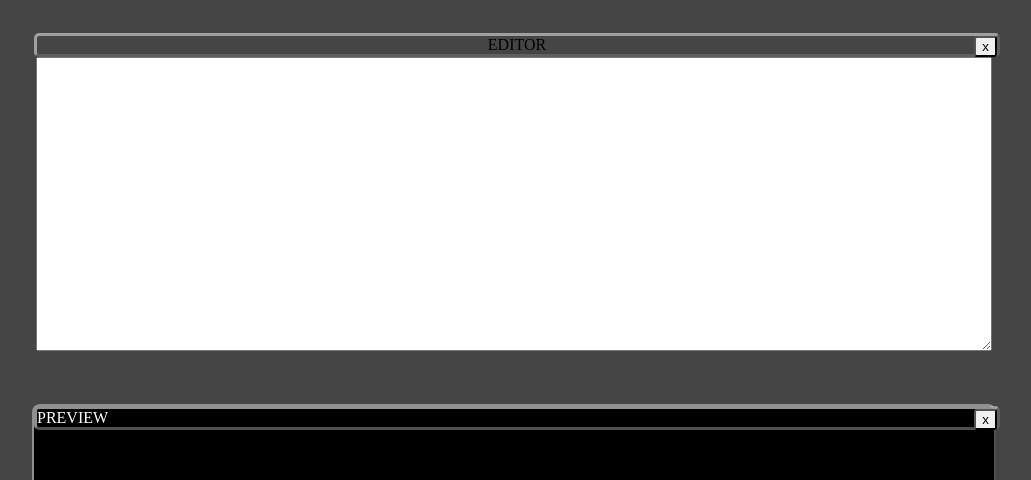
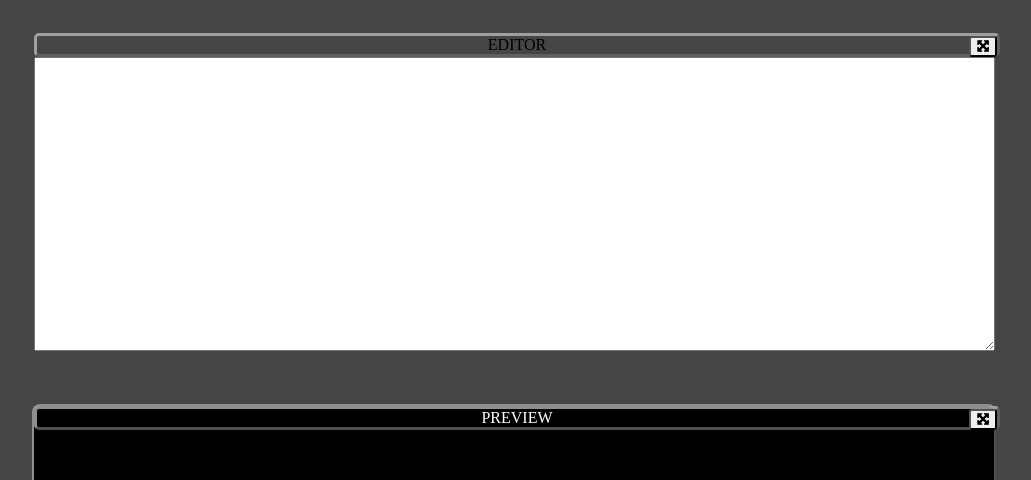
Before and after one commit to Alvintol/markdown-previewer, a React (Create React App) app: page / in a window 1280 px wide. Shown: the top 480 px of the page, without its empty margins (126-1157 px from the left). Built offline with nearby package versions, Linux system fonts and the light colour scheme.

Commit message:
adds windowSizeReducer

```diff
--- a/public/index.html
+++ b/public/index.html
@@ -42,4 +42,8 @@
   </body>
   <script src="https://cdn.freecodecamp.org/testable-projects-fcc/v1/bundle.js"></script>
   <script src="https://cdnjs.cloudflare.com/ajax/libs/marked/4.0.16/marked.min.js" integrity="sha512-8d9aScHpB0kf4+i5O3JlEP6VfvvjYYyZXa71ZKq0CzytOfDcH8d4Iej33s/0nNDcqWHhdDuAZKjA2y2qXzvJZw==" crossorigin="anonymous" referrerpolicy="no-referrer"></script>
+  <!-- Font Awesome import script -->
+  <link rel="stylesheet" href="https://cdnjs.cloudflare.com/ajax/libs/font-awesome/6.1.1/css/all.min.css"
+  integrity="sha512-KfkfwYDsLkIlwQp6LFnl8zNdLGxu9YAA1QvwINks4PhcElQSvqcyVLLD9aMhXd13uQjoXtEKNosOWaZqXgel0g=="
+  crossorigin="anonymous" referrerpolicy="no-referrer" />
 </html>
--- a/src/TopBar.js
+++ b/src/TopBar.js
@@ -4,7 +4,7 @@ const TopBar = (props) => {
     <div className='top-bar'>
       {title}
       <div className='top-container'>
-        <button>x</button>
+        <button><i class="fa-solid fa-maximize"></i></button>
       </div>
     </div>
   );
--- a/src/state/reducers.js
+++ b/src/state/reducers.js
@@ -9,8 +9,10 @@ const editorReducer = (state = '', action) => {
   }
 };
 
-const previewReducer = (state = '', action) => {
+const windowSizeReducer = (state = 'even', action) => {
   switch (action.type) {
+    case 'editor':
+      return state + action.payload;
     case 'preview':
       return state + action.payload;
     default:
@@ -18,9 +20,11 @@ const previewReducer = (state = '', action) => {
   }
 };
 
+
+
 const reducers = combineReducers({
   editor: editorReducer,
-  preview: previewReducer,
+  windowSize: windowSizeReducer
 });
 
 export default reducers;
--- a/src/styling/css/app.css
+++ b/src/styling/css/app.css
@@ -19,7 +19,7 @@ body #app #mark-down {
 body #app #mark-down textarea {
   margin: 0;
   height: 90%;
-  width: 99%;
+  width: 99.5%;
 }
 body #app #preview {
   border-style: outset;
@@ -90,9 +90,12 @@ body #app .top-bar {
   border-style: outset;
   border-color: rgba(189, 189, 189, 0.762);
   border-image: initial;
+  border-bottom-right-radius: 12px;
+  border-bottom-left-radius: 12px;
   border-radius: 5px;
   width: 100%;
   position: relative;
+  text-align: center;
 }
 body #app .top-bar button {
   border-radius: 3px;
--- a/src/styling/sass/app.scss
+++ b/src/styling/sass/app.scss
@@ -14,7 +14,7 @@ body {
       textarea {
         margin: 0;
         height: 90%;
-        width: 99%;
+        width: 99.5%;
       }
     }
 
@@ -90,9 +90,11 @@ body {
 
     .top-bar {
       @include border;
+      @include bottomRound;
       border-radius: 5px;
       width: 100%;
       position: relative;
+      text-align: center;
 
       button {
         border-radius: 3px;
```
